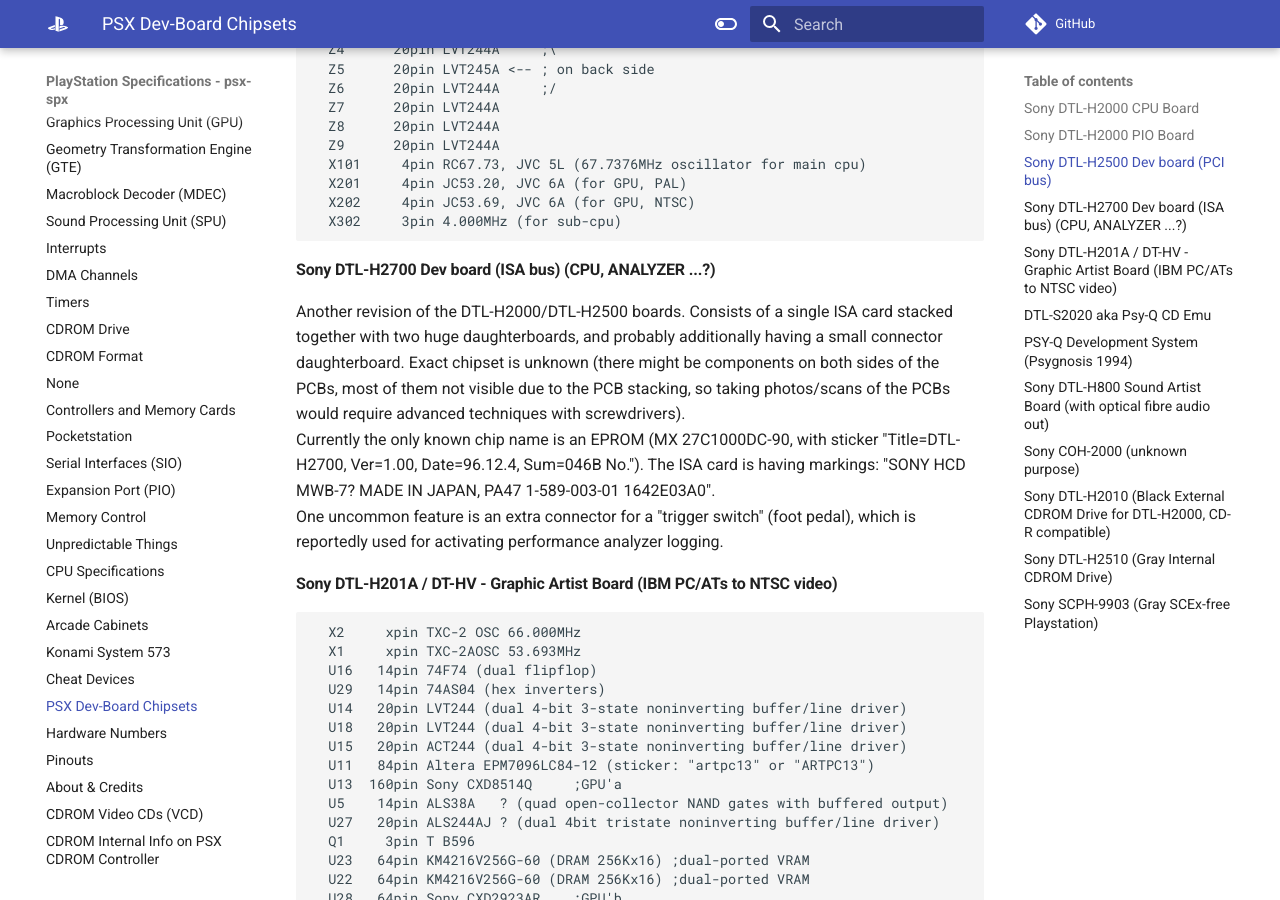
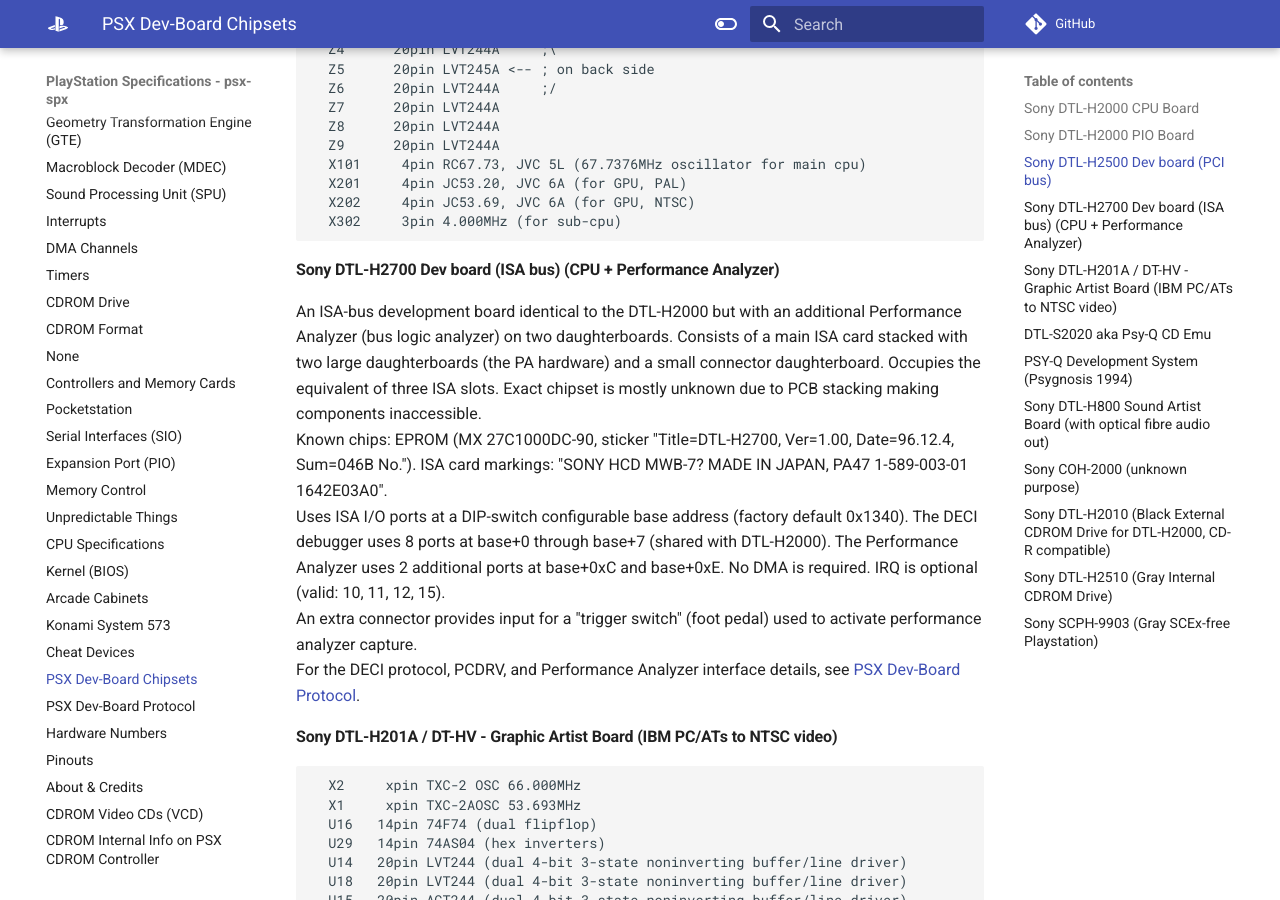
Before and after one commit to psx-spx/psx-spx.github.io, an MkDocs documentation site: the page built from docs/psxdevboardchipsets.md, in a window 1280 px wide and 900 px high, scrolled down 3325 px. Built offline with MkDocs 1.6.1 and Material for MkDocs 9.7.7, drawn with Linux system fonts in a browser that asks for light colours; comment, search, counter and statistics services are not loaded.

Commit message:
Add PSX Dev-Board Protocol documentation page
Document the DECI communication protocol used by the DTL-H2000,
DTL-H2500, and DTL-H2700 development boards. Covers the ISA I/O
port map, DECI command buffer format, full opcode table, PCDRV
host file system protocol, SNPATCH debug stub installation, and
DTL-H2700 Performance Analyzer bus capture interface.

Also clean up the H2700 section in the chipsets page with concrete
hardware details (port ranges, DIP switch default, IRQ, slot count)
replacing the previous uncertain descriptions.

Reverse-engineered from DEXBIOS.COM, SNPATCH.CPE, LIBPA.DLL,
and PSXNTPA.SYS in the PSY-Q SDK.

Signed-off-by: Nicolas 'Pixel' Noble <nicolas@nobis-crew.org>

````diff
--- a/docs/psxdevboardchipsets.md
+++ b/docs/psxdevboardchipsets.md
@@ -174,18 +174,24 @@
   X302     3pin 4.000MHz (for sub-cpu)
 ```
 
-#### Sony DTL-H2700 Dev board (ISA bus) (CPU, ANALYZER ...?)
-Another revision of the DTL-H2000/DTL-H2500 boards. Consists of a single ISA
-card stacked together with two huge daughterboards, and probably additionally
-having a small connector daughterboard. Exact chipset is unknown (there might
-be components on both sides of the PCBs, most of them not visible due to the
-PCB stacking, so taking photos/scans of the PCBs would require advanced
-techniques with screwdrivers).<br/>
-Currently the only known chip name is an EPROM (MX 27C1000DC-90, with sticker
-"Title=DTL-H2700, Ver=1.00, Date=96.12.4, Sum=046B No."). The ISA card is
-having markings: "SONY HCD MWB-7? MADE IN JAPAN, PA47 1-589-003-01 1642E03A0".<br/>
-One uncommon feature is an extra connector for a "trigger switch" (foot pedal),
-which is reportedly used for activating performance analyzer logging.<br/>
+#### Sony DTL-H2700 Dev board (ISA bus) (CPU + Performance Analyzer)
+An ISA-bus development board identical to the DTL-H2000 but with an additional
+Performance Analyzer (bus logic analyzer) on two daughterboards. Consists of a
+main ISA card stacked with two large daughterboards (the PA hardware) and a
+small connector daughterboard. Occupies the equivalent of three ISA slots.
+Exact chipset is mostly unknown due to PCB stacking making components
+inaccessible.<br/>
+Known chips: EPROM (MX 27C1000DC-90, sticker "Title=DTL-H2700, Ver=1.00,
+Date=96.12.4, Sum=046B No."). ISA card markings: "SONY HCD MWB-7? MADE IN
+JAPAN, PA47 1-589-003-01 1642E03A0".<br/>
+Uses ISA I/O ports at a DIP-switch configurable base address (factory default
+0x1340). The DECI debugger uses 8 ports at base+0 through base+7 (shared with
+DTL-H2000). The Performance Analyzer uses 2 additional ports at base+0xC and
+base+0xE. No DMA is required. IRQ is optional (valid: 10, 11, 12, 15).<br/>
+An extra connector provides input for a "trigger switch" (foot pedal) used to
+activate performance analyzer capture.<br/>
+For the DECI protocol, PCDRV, and Performance Analyzer interface details, see
+[PSX Dev-Board Protocol](psxdevboardprotocol.md).<br/>
 
 #### Sony DTL-H201A / DT-HV - Graphic Artist Board (IBM PC/ATs to NTSC video)
 ```
--- a/mkdocs.yml
+++ b/mkdocs.yml
@@ -70,6 +70,7 @@
   - konamisystem573.md
   - cheatdevices.md
   - psxdevboardchipsets.md
+  - psxdevboardprotocol.md
   - hardwarenumbers.md
   - pinouts.md
   - aboutcredits.md
````
Also changed, not shown: docs/index.md (+1 -0 lines), docs/psxdevboardprotocol.md (added, +235 -0 lines).
